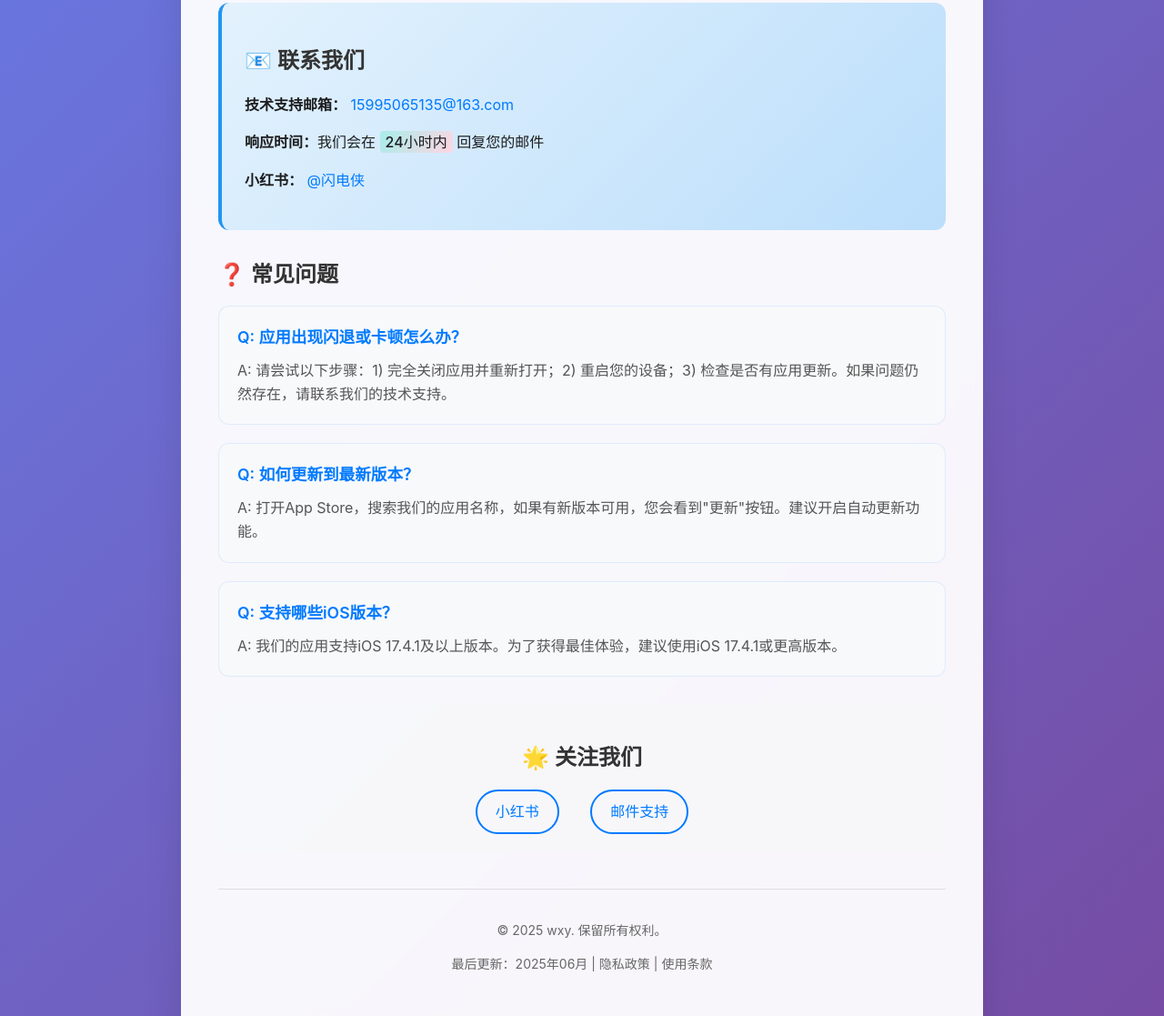
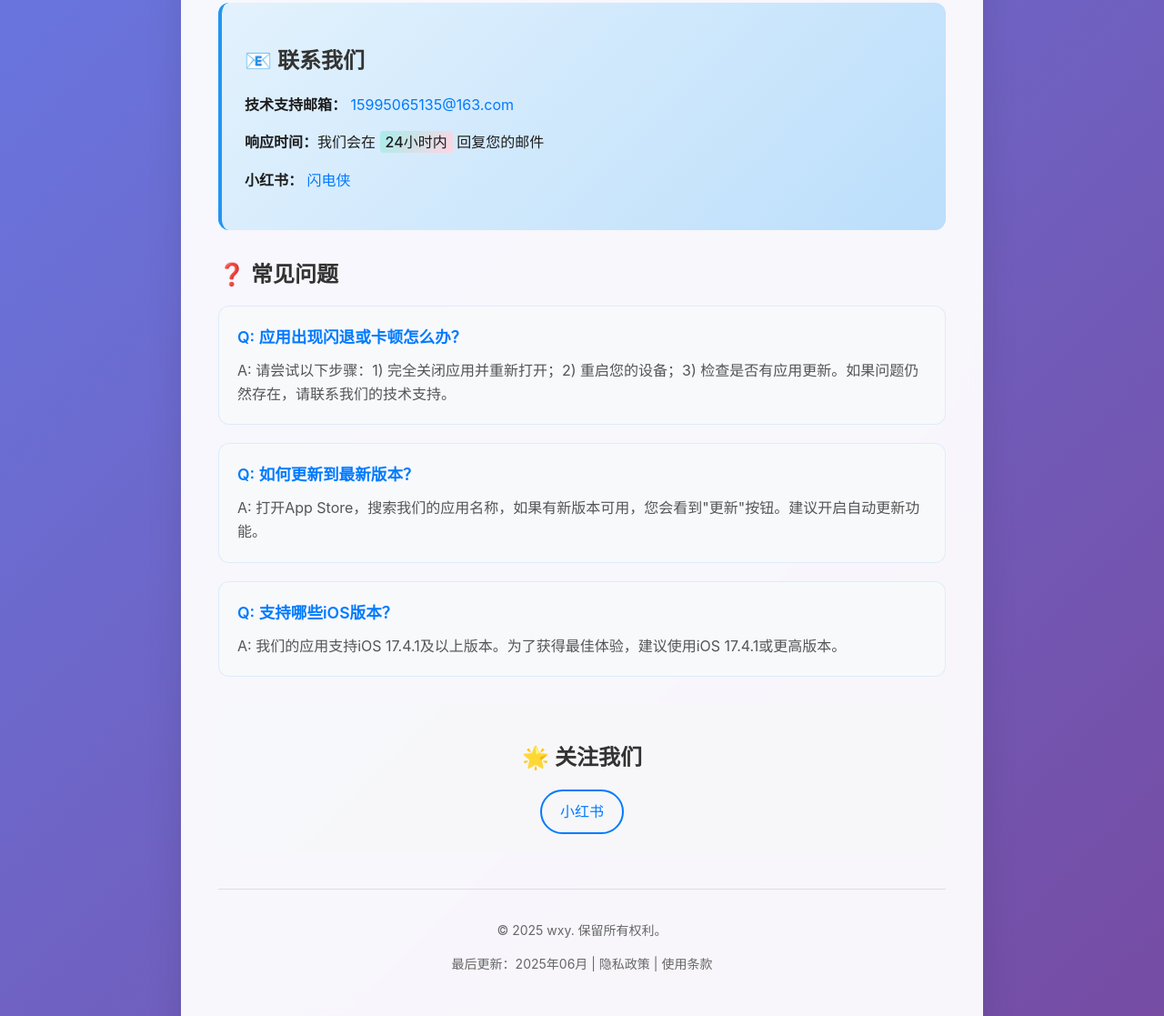
Before and after one commit to wuxinyu01/wxy.github.io, a plain HTML site: page index.html in a window 1280 px wide. Shown: the part 499-1616 px from the top of the page at 91% size. Drawn offline with Linux system fonts and the light colour scheme.

Commit message:
Update index.html

```diff
--- a/index.html
+++ b/index.html
@@ -149,7 +149,7 @@
             <h2>📧 联系我们</h2>
             <p><strong>技术支持邮箱：</strong> <a href="mailto:15995065135@163.com">15995065135@163.com</a></p>
             <p><strong>响应时间：</strong>我们会在 <span class="highlight">24小时内</span> 回复您的邮件</p>
-            <p><strong>小红书：</strong> <a href="https://www.xiaohongshu.com/user/profile/4280536959" target="_blank">@闪电侠</a></p>
+            <p><strong>小红书：</strong> <a href="https://www.xiaohongshu.com/user/profile/4280536959" target="_blank">闪电侠</a></p>
         </div>
 
         <div class="faq-section">
@@ -174,7 +174,6 @@
         <div class="social-links">
             <h2>🌟 关注我们</h2>
             <a href="https://www.xiaohongshu.com/user/profile/604d5bdc000000000101f203?xsec_token=ABNmsFpjnoiVrWeOn2EJ4HgJGhZG-IuLW4pWIPyrk0z-Y%3D&xsec_source=pc_search" target="_blank">小红书</a>
-            <a href="mailto:15995065135@163.com">邮件支持</a>
         </div>
 
         <div class="footer">
```
